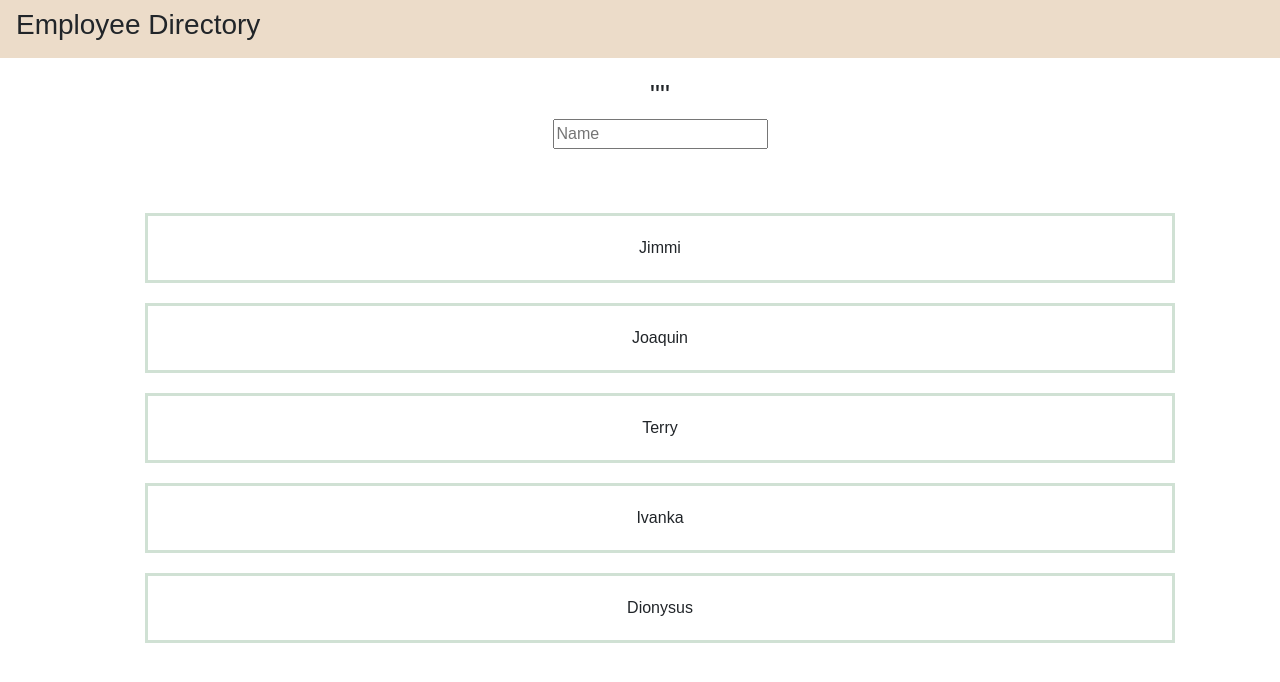
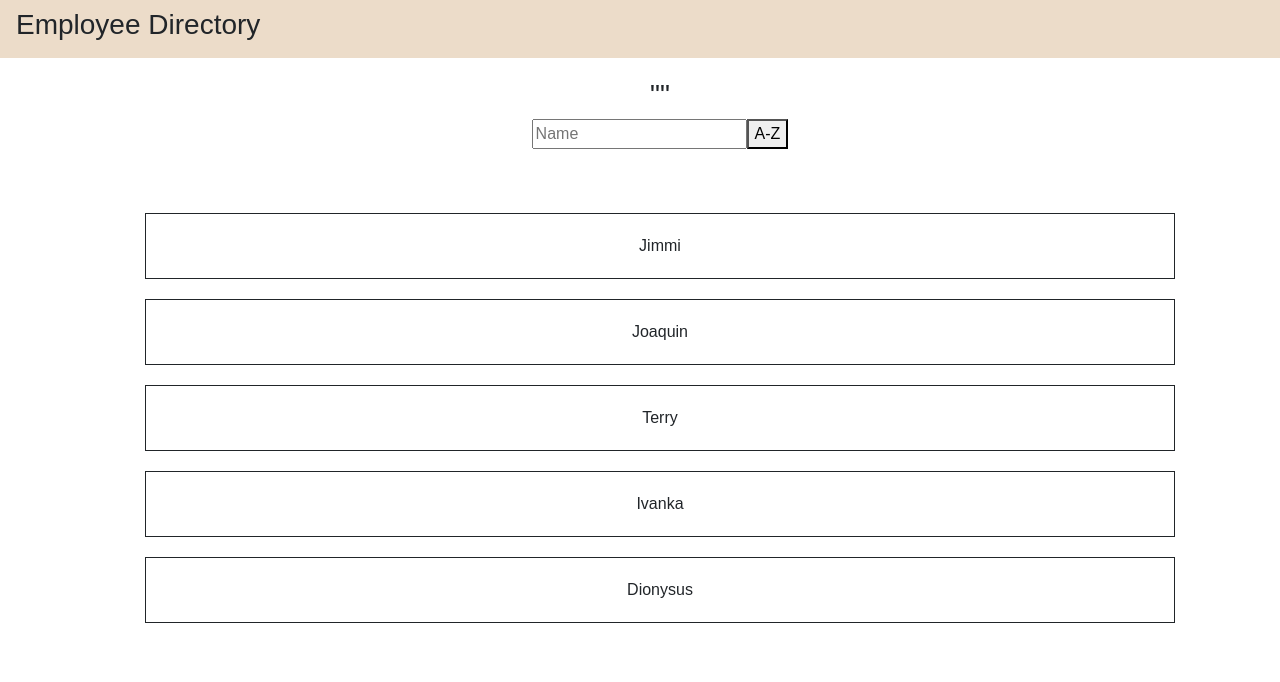
Before and after one commit to TevinWard7/Employee-Directory, a React (Create React App) app: page / in a window 1280 px wide. Shown: the top 682 px of the page. Built offline with nearby package versions, Linux system fonts and the light colour scheme.

Commit message:
aded sort button

```diff
--- a/src/components/employeeList/employeeList.js
+++ b/src/components/employeeList/employeeList.js
@@ -7,6 +7,7 @@ const EmployeeList = () => {
     const [employeeState] = useState(Employees);
     const [searchName, setSearchName] = useState("");
     const employFiltered = employeeState.filter(employee => employee.name.includes(searchName));
+    const employSorted = employeeState.sort();
 
     const displayEmployees = () => {
         if (searchName) {
@@ -21,7 +22,11 @@ const EmployeeList = () => {
         } else {
             return employeeState.map(employee => <li>{employee.name}</li>)
         }
-    }
+    };
+
+    const sortEmployess = () => {
+return employSorted.map(employee => <li>{employee.name}</li>)
+    };
 
     return(
 
@@ -29,7 +34,7 @@ const EmployeeList = () => {
 
         <div id="search">
         <h3>"{searchName}"</h3>
-        <input value={searchName.charAt(0).toUpperCase() + searchName.slice(1)} placeholder="Name" type="text" name="search" onChange={e => setSearchName(e.target.value)} />
+        <input value={searchName.charAt(0).toUpperCase() + searchName.slice(1)} placeholder="Name" type="text" name="search" onChange={e => setSearchName(e.target.value)} /><button onClick={e => sortEmployess()}>A-Z</button>
         </div>
 
         <br/>
--- a/src/components/employeeList/style.css
+++ b/src/components/employeeList/style.css
@@ -17,8 +17,9 @@ li {
     text-align: center;
     margin: 20px;
     padding: 20px;
-    border-style:solid;
-    border-color: #D0E1D4;
+    border-style: solid;
+    border-width: thin;
+    /* border-color: #D0E1D4; */
 }
 
 .card {
```
